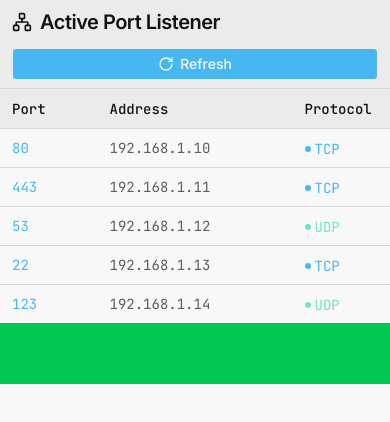
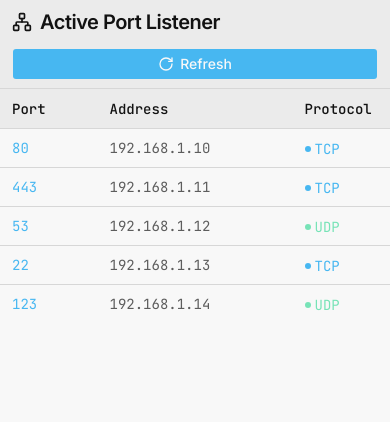
Before and after one commit to RendyDharmaPutra/PortLense-Frontend, a Next.js app: page / in a window 390 px wide. Shown: the top 422 px of the page. Built offline with nearby package versions, Linux system fonts and the light colour scheme.

Commit message:
style: update responsive breakpoints from md to lg across layout and component containers

```diff
--- a/app/page.tsx
+++ b/app/page.tsx
@@ -2,7 +2,7 @@ import { PortSection } from "@/components/port/port-section"
 
 export default function Page() {
   return (
-    <main className="flex h-screen w-screen justify-center md:items-center">
+    <main className="flex h-screen w-screen justify-center lg:items-center">
       <PortSection />
     </main>
   )
--- a/components/port/port-header.tsx
+++ b/components/port/port-header.tsx
@@ -3,7 +3,7 @@ import { Button } from "../ui/button"
 
 export const PortHeader = () => {
   return (
-    <header className="flex w-full flex-col justify-between space-y-3 bg-accent px-3 py-2 md:flex-row md:items-center">
+    <header className="flex w-full flex-col justify-between space-y-3 bg-accent px-3 py-2 lg:flex-row lg:items-center">
       {/* Title */}
       <div className="flex h-fit flex-row items-center space-x-2">
         <Network className="h-5 w-5 md:h-6 md:w-6" />
@@ -13,7 +13,7 @@ export const PortHeader = () => {
       </div>
 
       {/* Action */}
-      <div className="flex h-fit w-full flex-row items-center md:w-fit">
+      <div className="flex h-fit w-full flex-row items-center lg:w-fit">
         <Button className="w-full rounded">
           <RotateCw />
           Refresh
--- a/components/port/port-section.tsx
+++ b/components/port/port-section.tsx
@@ -4,7 +4,7 @@ import { PortTable } from "./port-table"
 // ? temporarily using green background color for debugging
 export const PortSection = () => {
   return (
-    <section className="flex h-fit min-h-96 w-full min-w-3/5 flex-col bg-green-500 md:w-fit md:rounded">
+    <section className="flex h-fit w-full min-w-1/2 flex-col bg-green-500 lg:w-fit lg:rounded">
       <PortHeader />
       <PortTable />
     </section>
```
